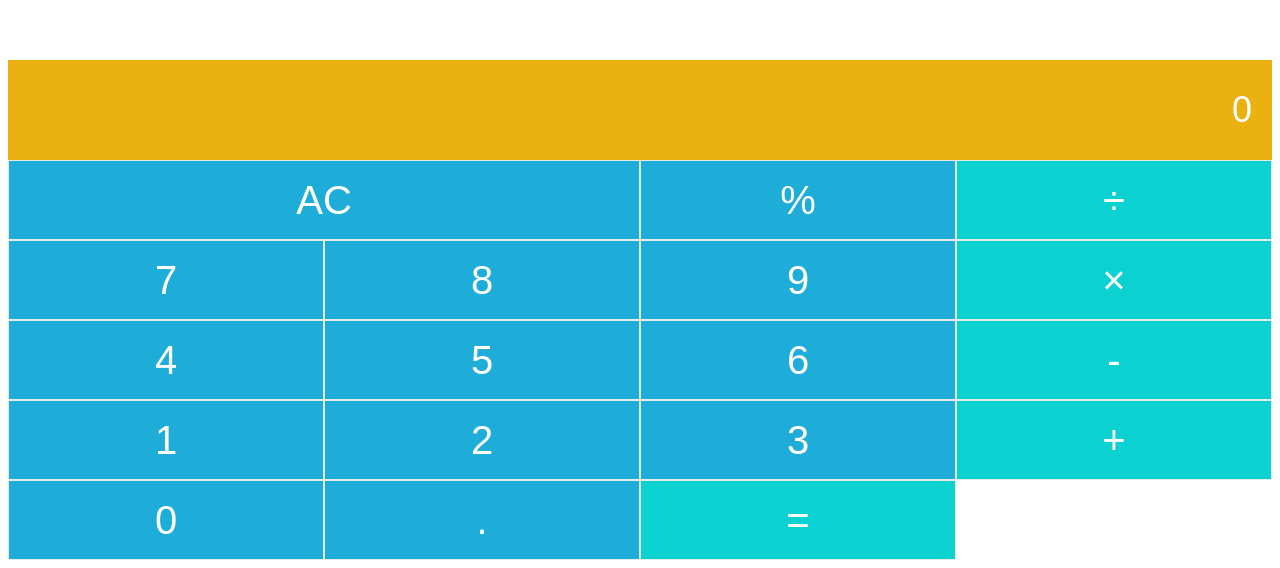
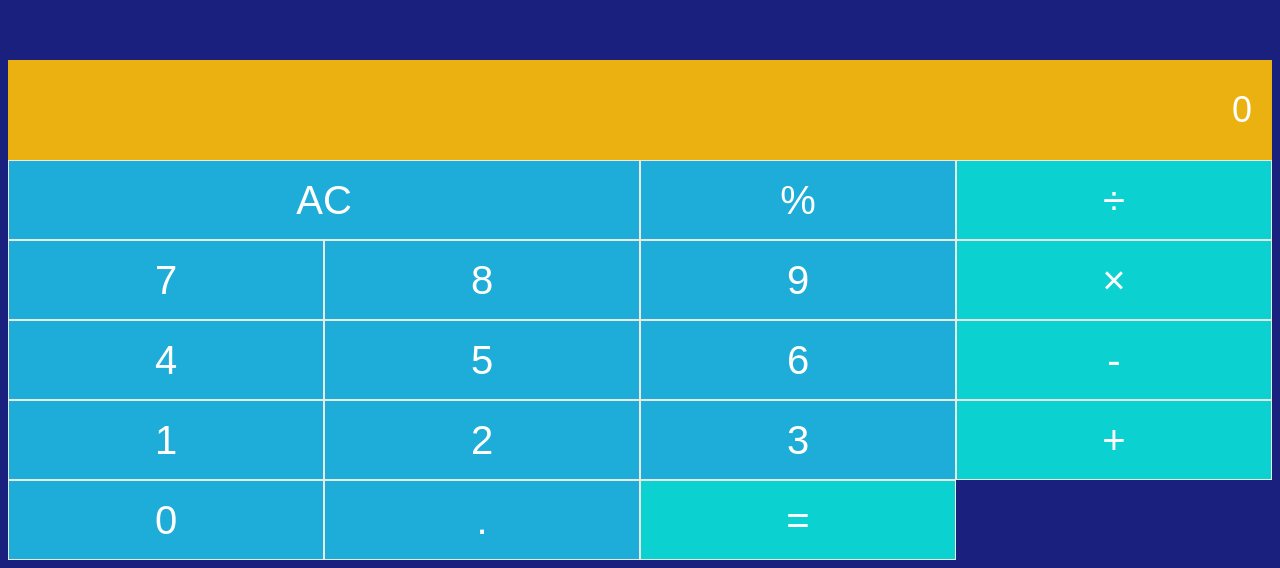
Before and after one commit to ivanmuntahir/ivanmuntahir.github.io, a plain HTML site: page index.html in a window 1280 px wide. Shown: the part 348-916 px from the top of the page. Drawn offline with Linux system fonts and the light colour scheme.

Commit message:
Update index.html

```diff
--- a/index.html
+++ b/index.html
@@ -5,7 +5,7 @@
     <title>Calculator</title>
     <link rel="stylesheet" href="stylesheet.css" />
   </head>
-  <body>
+  <body style = "background-color: rgb(25, 32, 126)">
     <div class="calculator">
       <input type="text" class="calculator-screen" value="0" disabled />
       <div class="calculator-keys">
```
